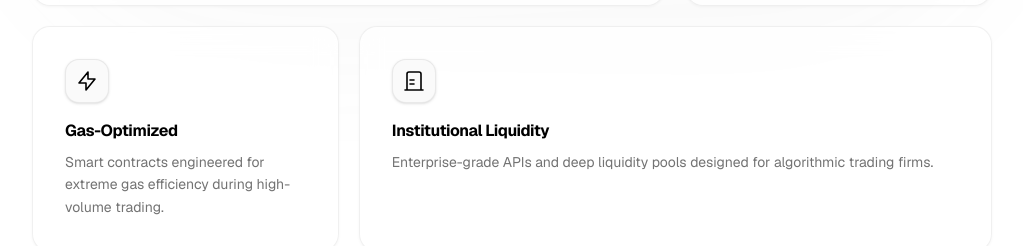
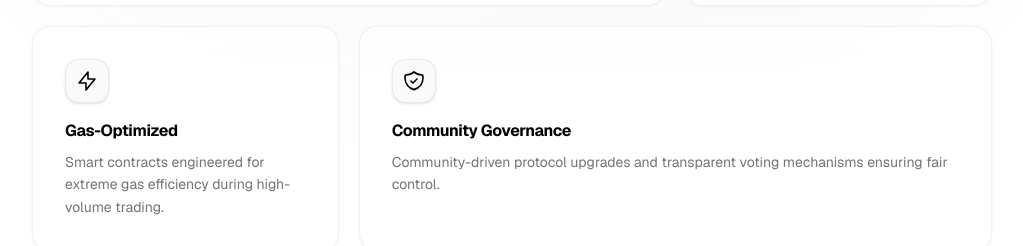
Before and after one commit to KomalGarg-30/Windmill-EVM-WebUI, a Next.js app: page / in a window 1280 px wide. Shown: the part 1841-2087 px from the top of the page, without its empty margins (128-1151 px from the left). Built offline with nearby package versions, Linux system fonts and the light colour scheme; no server answers.

Commit message:
fix: replace institutional liquidity feature card per review

```diff
--- a/components/landing/FeatureCards.tsx
+++ b/components/landing/FeatureCards.tsx
@@ -61,16 +61,16 @@ const features: Feature[] = [
     ),
   },
   {
-    title: 'Institutional Liquidity',
+    title: 'Community Governance',
     description:
-      'Enterprise-grade APIs and deep liquidity pools designed for algorithmic trading firms.',
+      'Community-driven protocol upgrades and transparent voting mechanisms ensuring fair control.',
     icon: (
       <svg className="w-6 h-6" fill="none" stroke="currentColor" viewBox="0 0 24 24">
         <path
           strokeLinecap="round"
           strokeLinejoin="round"
           strokeWidth={1.6}
-          d="M19 21V5a2 2 0 00-2-2H7a2 2 0 00-2 2v16m14 0H5m14 0h2m-16 0H3m5-10h4m-4 4h4"
+          d="M9 12l2 2 4-4m5.618-4.016A11.955 11.955 0 0112 2.944a11.955 11.955 0 01-8.618 3.04A12.02 12.02 0 003 9c0 5.591 3.824 10.29 9 11.622 5.176-1.332 9-6.03 9-11.622 0-1.042-.133-2.052-.382-3.016z"
         />
       </svg>
     ),
```
